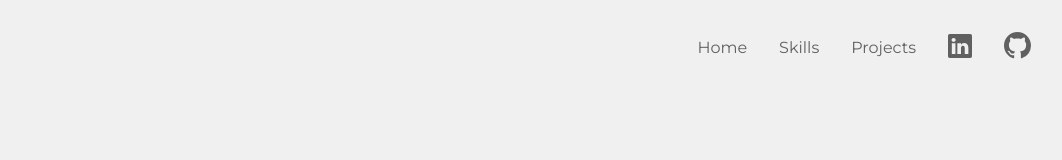
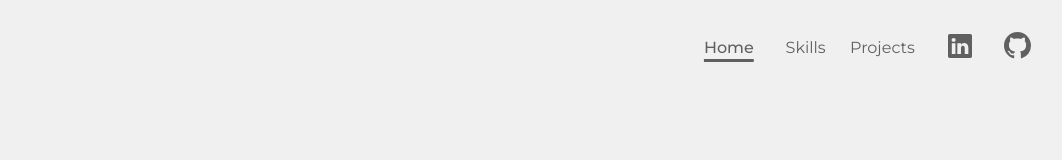
Before and after one commit to nhsneto/portfolio, a Next.js app: page / in a window 1280 px wide. Shown: the top 160 px of the page, without its empty margins (209-1271 px from the left). Built offline with nearby package versions, Linux system fonts and the light colour scheme.

Commit message:
Change nav bar link styles according to the current page

```diff
--- a/app/components/Navbar.module.css
+++ b/app/components/Navbar.module.css
@@ -11,6 +11,24 @@
 
 .desktop {
   display: none;
+}
+
+.textLinks {
+  display: flex;
+  gap: 0.6rem;
+  text-align: center;
+}
+
+.textLinks > a {
+  min-width: 4.2rem;
+}
+
+.currentPage {
+  font-weight: 500;
+  text-decoration: underline;
+  text-decoration-thickness: 0.2rem;
+  text-underline-offset: 0.4rem;
+  text-decoration-color: var(--gray);
 }
 
 @media (min-width: 768px) {
--- a/app/components/Navbar.tsx
+++ b/app/components/Navbar.tsx
@@ -1,9 +1,16 @@
+"use client";
 import { Github, Linkedin } from "@/app/icons";
+import { usePathname } from "next/navigation";
 import Link from "next/link";
 import { montserrat } from "@/app/fonts";
 import styles from "./Navbar.module.css";
 
 export default function Navbar() {
+  const currentPathname = usePathname();
+  const isHomePage = currentPathname === "/";
+  const isSkillsPage = currentPathname === "/skills";
+  const isProjectsPage = currentPathname === "/projects";
+
   return (
     <>
       <nav className={styles.container}>
@@ -16,9 +23,17 @@ export default function Navbar() {
       </nav>
 
       <nav className={`${styles.container} ${styles.desktop} ${montserrat.className}`}>
-        <Link href="/">Home</Link>
-        <Link href="/skills">Skills</Link>
-        <Link href="/projects">Projects</Link>
+        <div className={styles.textLinks}>
+          <Link href="/" className={isHomePage ? styles.currentPage : ""}>
+            Home
+          </Link>
+          <Link href="/skills" className={isSkillsPage ? styles.currentPage : ""}>
+            Skills
+          </Link>
+          <Link href="/projects" className={isProjectsPage ? styles.currentPage : ""}>
+            Projects
+          </Link>
+        </div>
         <Link href="https://linkedin.com/in/nhsneto" target="_blank">
           <Linkedin width="24" height="24" color="var(--gray)" />
         </Link>
```
